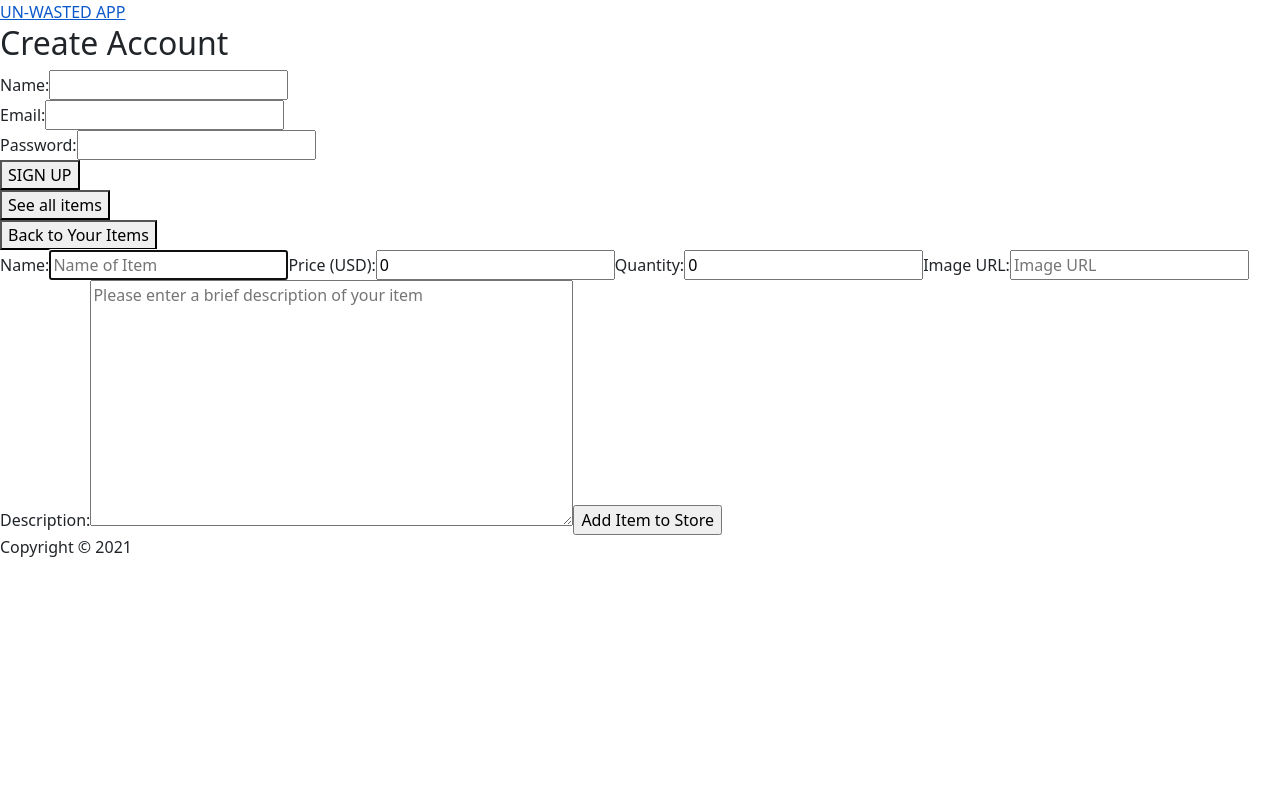
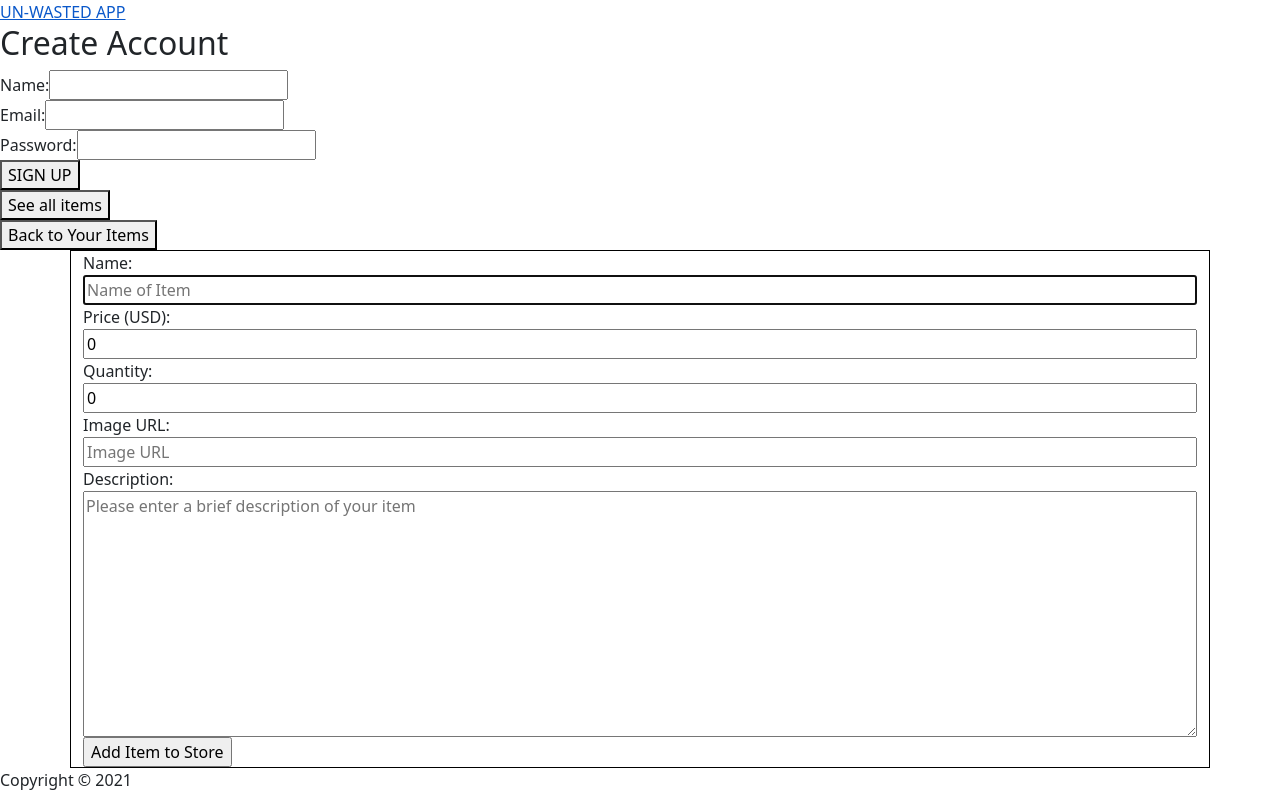
Before and after one commit to underdoggum/seir_pengiun_project_3_frontend, a React (Create React App) app: page /newItem in a window 1280 px wide. Built offline with nearby package versions, Linux system fonts and the light colour scheme; no server answers.

Commit message:
styling update

```diff
--- a/src/index.css
+++ b/src/index.css
@@ -21,10 +21,38 @@ code {
   border: solid black 2px;
   display: flex;
   flex-direction: column;
-  padding: 25px;
+  padding: 10px;
+  justify-content: center;
+}
+
+.list-items {
+  font-size: 30px;
+  display: flex;
+  justify-content: center;
 }
 
 .show-items {
   border: solid black 2px;
-  padding: 25px;
+  padding: 10px;
 }
+
+.item-image {
+  border: solid rgb(126, 123, 123) 1px;
+}
+
+.add-button, .delete-button, .edit-button {
+  background-color: #414bb2;
+  color: #fff;
+  border-radius: 4px;
+  border: none;
+  margin: 25px 10px 0 10px;
+}
+
+.container {
+  border: 1px solid black;
+}
+
+.col {
+  display: flex;
+  flex-direction: column;
+}
--- a/src/pages/Index.jsx
+++ b/src/pages/Index.jsx
@@ -62,7 +62,7 @@ const Index = (props) => {
                     </div>
                     <div className="index-buttons">
                         <Link to={"/newItem"}>
-                            <button>Add Item</button>
+                            <button className="add-button">Add Item</button>
                         </Link>
                             <button className="delete-button" onClick={removeItem}>Delete Item</button>
                         <Link to={`/editItem/${displayedItem._id}`}>
@@ -72,11 +72,11 @@ const Index = (props) => {
                 </div>
 
                 <div className="show-items">
-                    <img src={displayedItem.img} alt={displayedItem.name} width={400} />
-                    <h1>Name: {displayedItem.name}</h1>
-                    <h4>Price: {displayedItem.price}</h4>
-                    <h4>Quantity: {displayedItem.quantity}</h4>
-                    <p>Description: {displayedItem.description}</p>
+                    <img src={displayedItem.img} alt={displayedItem.name} width={400} className="item-image" />
+                    <h1 className="item-name">Name: {displayedItem.name}</h1>
+                    <h4 className="item-price">Price: {displayedItem.price}</h4>
+                    <h4 className="item-quantity">Quantity: {displayedItem.quantity}</h4>
+                    <p className="item-description">Description: {displayedItem.description}</p>
                 </div>
             </section>
         )
--- a/src/pages/NewItem.jsx
+++ b/src/pages/NewItem.jsx
@@ -44,8 +44,8 @@ const NewItem = (props) => {
     }
 
     const form = (
-        <form onSubmit={handleSubmit}>
-            <label htmlFor="Name">
+        <form onSubmit={handleSubmit} className="container">
+            <label htmlFor="Name" className="col">
                 Name:
                 <input
                     type="text"
@@ -57,7 +57,7 @@ const NewItem = (props) => {
                     autoFocus
                 />
             </label>
-            <label htmlFor="Price">
+            <label htmlFor="Price" className="col">
                 Price (USD):
                 <input
                     type="text"
@@ -69,7 +69,7 @@ const NewItem = (props) => {
                     required
                 />
             </label>
-            <label htmlFor="Quantity">
+            <label htmlFor="Quantity" className="col">
                 Quantity:
                 <input
                     type="text"
@@ -80,7 +80,7 @@ const NewItem = (props) => {
                     min={0}
                 />
             </label>
-            <label htmlFor="Image URL">
+            <label htmlFor="Image URL" className="col">
                 Image URL:
                 <input
                     type="text"
@@ -90,7 +90,7 @@ const NewItem = (props) => {
                     onChange={handleImgChange}
                 />
             </label>
-            <label htmlFor="Description">
+            <label htmlFor="Description" className="col">
                 Description:
                 <textarea
                     style={{resize: "vertical"}}
@@ -101,7 +101,7 @@ const NewItem = (props) => {
                     onChange={handleDescriptionChange}
                 />
             </label>
-            <input type="submit" value="Add Item to Store" />
+            <input type="submit" value="Add Item to Store" className="submit-button"/>
         </form>
     )
 
```
Also changed, not shown: src/components/BuyerPages/BuyerIndex.jsx (+31 -8 lines).
